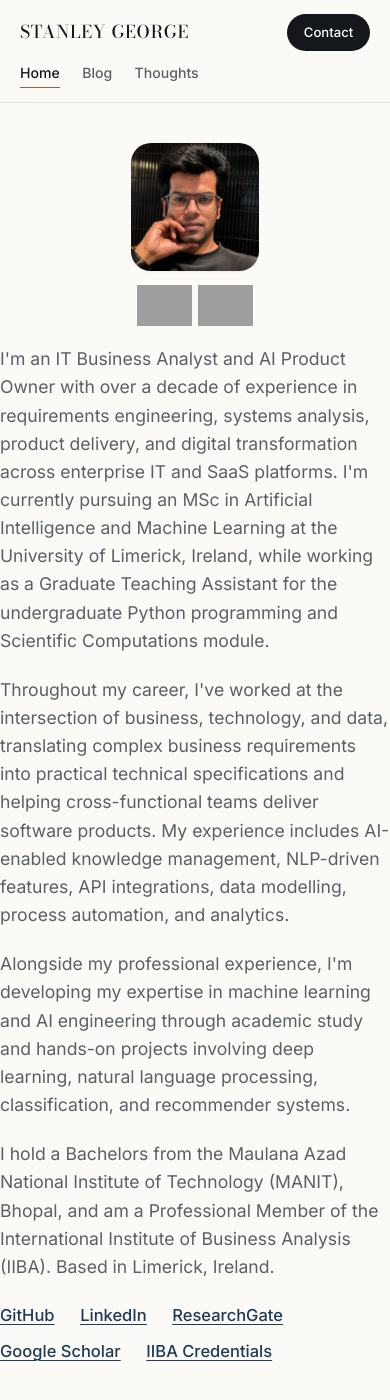
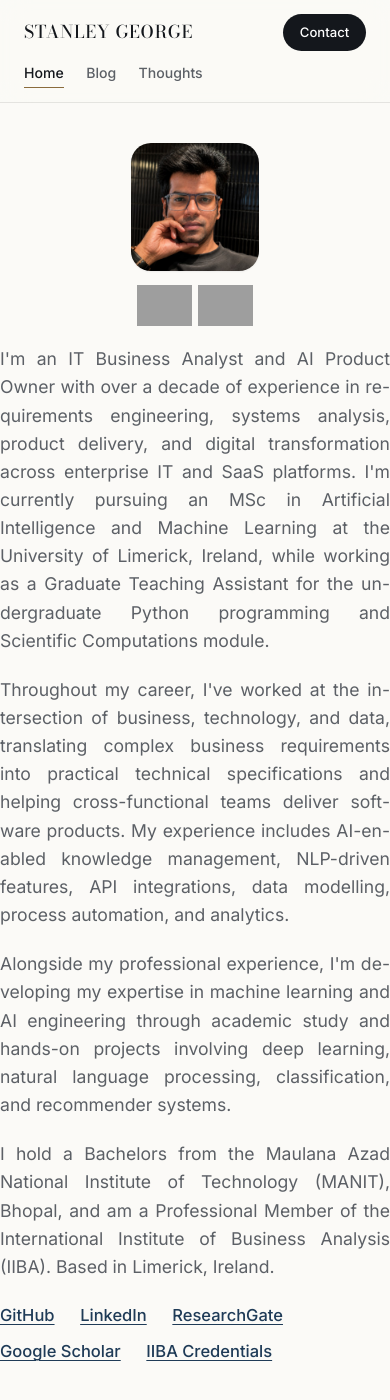
Before and after one commit to stageor/stageor.github.io, a Jekyll site: the page built from index.html, in a window 390 px wide and 1400 px high. Built offline with Jekyll 4.4.1, drawn with Linux system fonts in a browser that asks for light colours; grey boxes are pictures that could not be loaded.

Commit message:
Give mobile text more breathing room and justify body paragraphs
- Increased mobile side padding from 1.25rem to 1.5rem so text no
  longer sits flush against the screen edges
- Body paragraphs (about, projects, post, page, entry cards) are
  now fully justified on mobile, with hyphenation so word spacing
  doesn't stretch awkwardly on narrow lines

Co-Authored-By: Claude Sonnet 5 <noreply@anthropic.com>
Claude-Session: https://claude.ai/code/session_01V1zx5mLX7vrJ9dsy7ibrGV

```diff
--- a/assets/css/style.css
+++ b/assets/css/style.css
@@ -242,7 +242,7 @@ p { margin: 0 0 1.2em; color: var(--ink-soft); font-weight: 400; }
 
 @media (max-width: 640px) {
   body { font-size: 16.5px; }
-  .wrap { padding: 0 1.25rem; }
+  .wrap { padding: 0 1.5rem; box-sizing: border-box; }
   #about { padding-top: 2.5rem; }
   .prose { grid-template-columns: 1fr; gap: 1.2rem; }
   .avatar-col { flex-direction: column; align-items: center; position: static; margin: 0 auto; }
@@ -256,6 +256,12 @@ p { margin: 0 0 1.2em; color: var(--ink-soft); font-weight: 400; }
   .post-head { padding: 3rem 0 1.75rem; }
   .post-body { padding: 0 0 3rem; font-size: 1.02rem; }
   .page-body { padding: 3rem 0 3rem; }
+
+  p, .prose p, .post-body p, .page-body p, .entry-card p {
+    text-align: justify;
+    text-justify: inter-word;
+    hyphens: auto;
+  }
 }
 
 /* Listing-page hero (blog / thoughts) — left aligned, compact */
```
